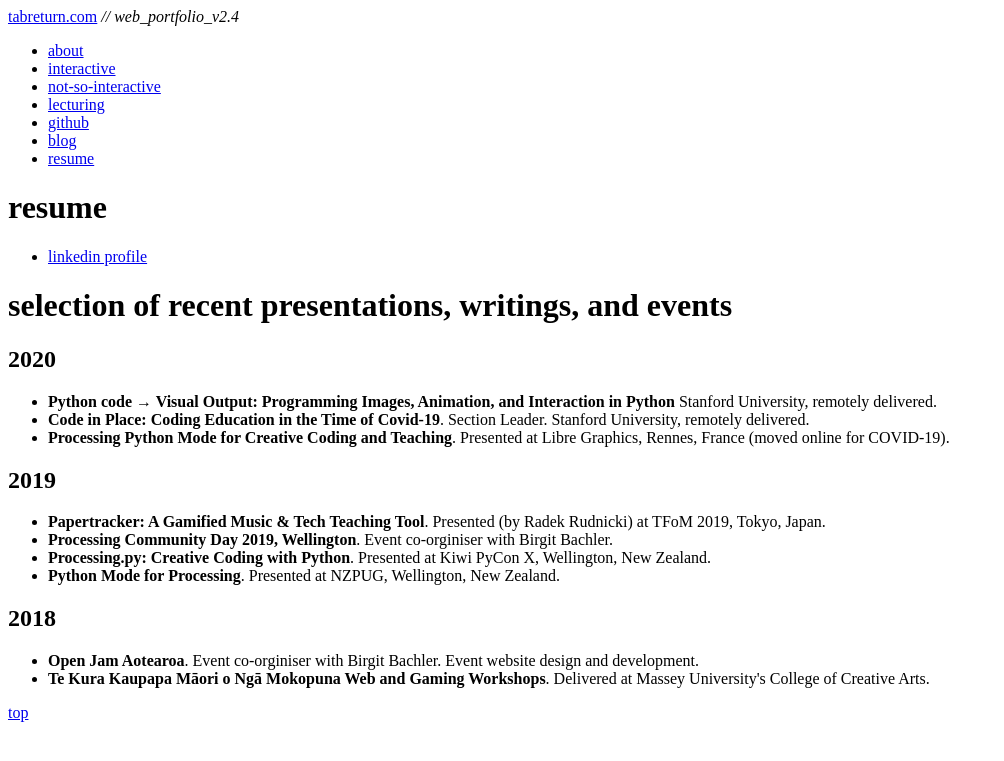
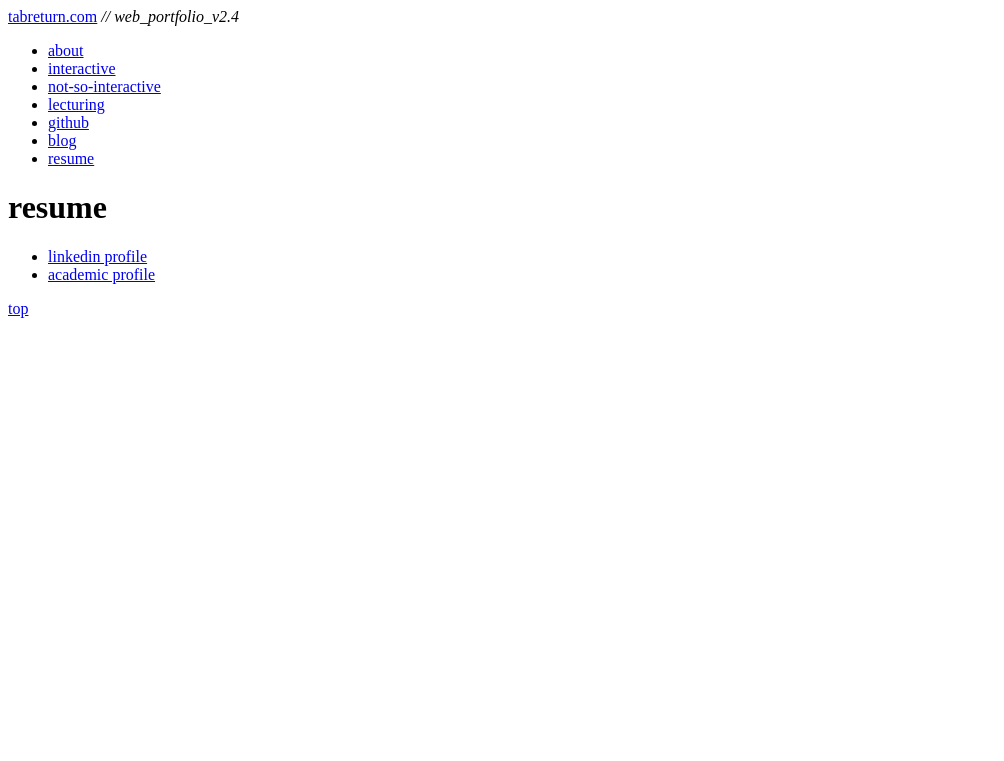
Before and after one commit to tabreturn/tabreturn.portfolio, a Jekyll site: the page built from resume.html, in a window 1280 px wide. Shown: the top 761 px of the page, without its empty margins (0-1004 px from the left). Built offline with Jekyll 4.4.1, drawn with Linux system fonts in a browser that asks for light colours; comment, search, counter and statistics services are not loaded.

Commit message:
- replace output list with massey link

```diff
--- a/resume.html
+++ b/resume.html
@@ -8,9 +8,13 @@ title:  resume
     <li>
       <a href="https://www.linkedin.com/in/tabreturn/">linkedin profile</a>
     </li>
+    <li>
+      <a href="https://www.massey.ac.nz/massey/expertise/profile.cfm?stref=349350">academic profile</a>
+    </li>
   </ul>
 </div>
 
+<!--
 <div class="entryContainer">
 
   <style> .entryContainer h1 {margin-right:0} </style>
@@ -35,3 +39,4 @@ title:  resume
     <li><b>Te Kura Kaupapa Māori o Ngā Mokopuna Web and Gaming Workshops</b>. Delivered at Massey University's College of Creative Arts.</li>
   </ul>
 </div>
+-->
```
